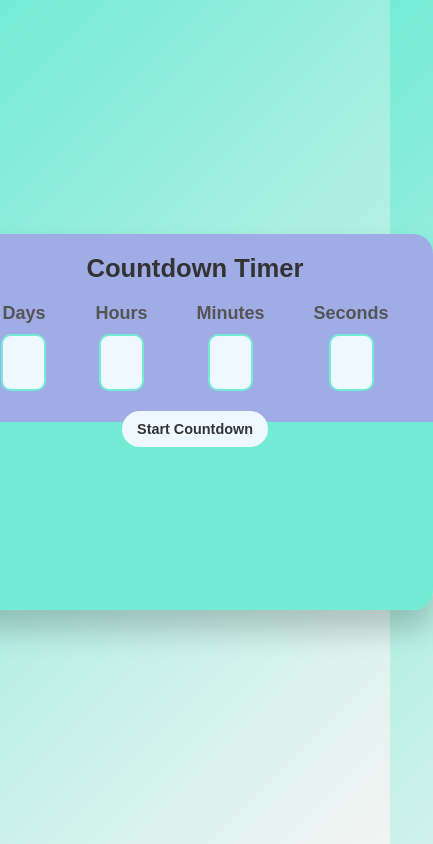
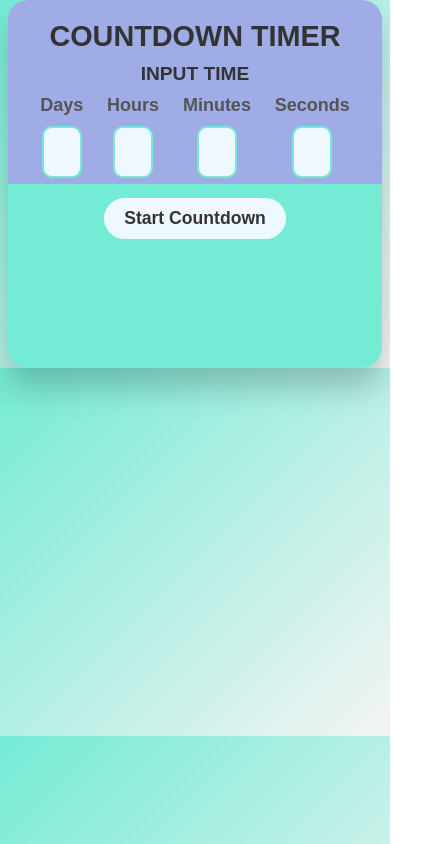
Before and after one commit to BrightPatani/Timer, a plain HTML site: page index.html in a window 390 px wide. Shown: the whole page, 433 px wide, since content can reach past the window. Drawn offline with Linux system fonts and the light colour scheme; a web font is replaced by a local one.

Commit message:
countdown

```diff
--- a/index.html
+++ b/index.html
@@ -9,6 +9,7 @@
 <body>
     <div class="container">
         <h1>Countdown Timer</h1>
+        <h3>INPUT TIME</h3>
         <div class="input-container">
             <div class="input-box">
                 <label for="days">Days</label>
--- a/styles.css
+++ b/styles.css
@@ -26,7 +26,14 @@ body {
 h1 {
     font-size: 2.5em;
     color: #333;
-    margin-bottom: 20px;
+    margin-bottom: 10px;
+    text-transform: uppercase;
+}
+
+h3 {
+    font-size: 1.5em;
+    color: #333;
+    margin-bottom: 10px;
 }
 
 .input-container {
@@ -110,6 +117,44 @@ h1 {
 
 @media (max-width: 768px) {
     .container {
+        padding: 30px;
+    }
+
+    h1 {
+        font-size: 2em;
+    }
+
+    h3 {
+        font-size: 1.3em;
+    }
+
+    .input-box input {
+        width: 50px;
+        font-size: 1.8em;
+    }
+
+    .start-btn {
+        padding: 12px 25px;
+        font-size: 1.2em;
+    }
+
+    .time-box {
+        font-size: 1.2em;
+    }
+
+    .time-box span:first-child {
+        font-size: 2.5em;
+    }
+}
+
+
+@media (max-width: 480px) {
+    body {
+        height: auto;
+        overflow: hidden;
+    }
+
+    .container {
         padding: 20px;
     }
 
@@ -117,36 +162,25 @@ h1 {
         font-size: 1.8em;
     }
 
+    h3 {
+        font-size: 1.2em;
+    }
+
+    .input-box input {
+        width: 40px;
+        font-size: 1.5em;
+    }
+
     .start-btn {
+        padding: 10px 20px;
+        font-size: 1.1em;
+    }
+
+    .time-box {
         font-size: 1em;
-        padding: 10px 20px;
     }
 
     .time-box span:first-child {
-        font-size: 2.5em;
-    }
-
-    .input-box input {
-        max-width: 50px;
+        font-size: 2em;
     }
 }
-
-@media (max-width: 480px) {
-    h1 {
-        font-size: 1.6em;
-    }
-
-    .time-box span:first-child {
-        font-size: 2.2em;
-    }
-
-    .input-box input {
-        max-width: 45px;
-        padding: 8px;
-    }
-
-    .start-btn {
-        font-size: 0.9em;
-        padding: 10px 15px;
-    }
-}
```
